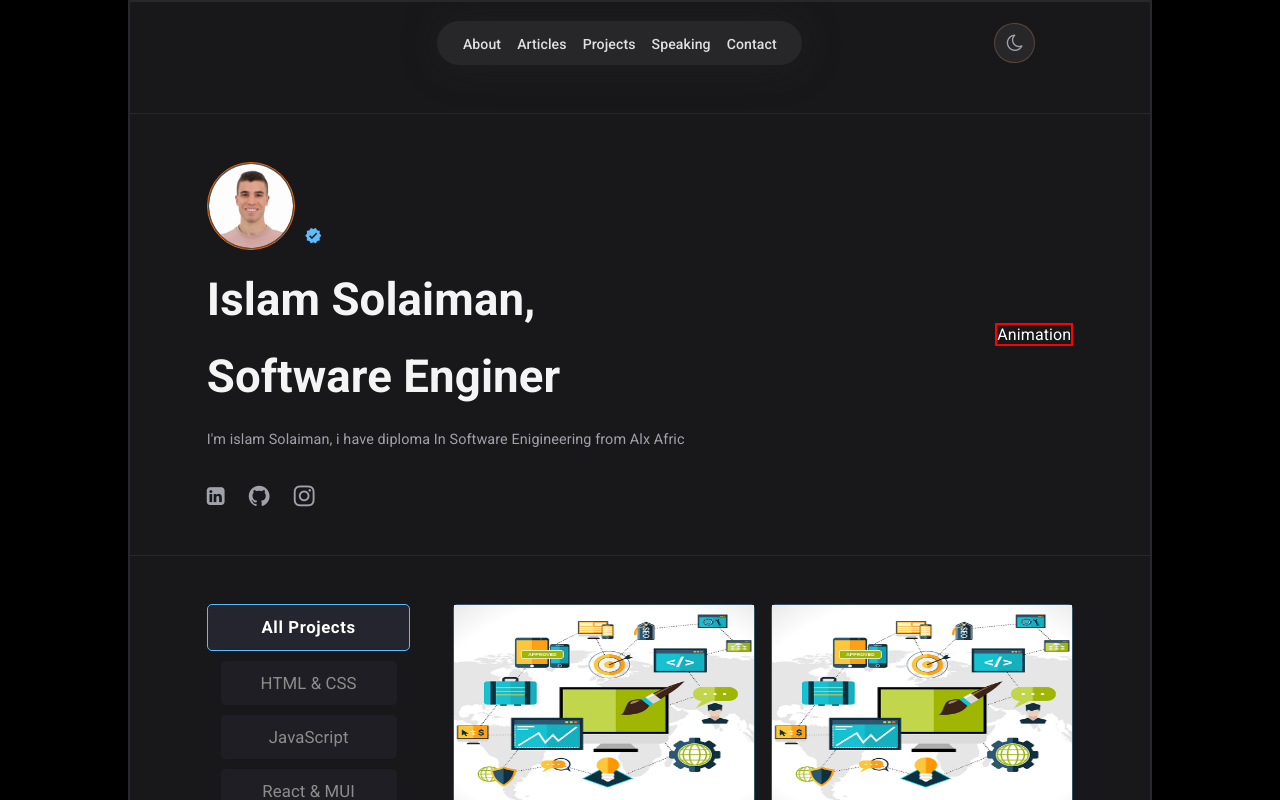
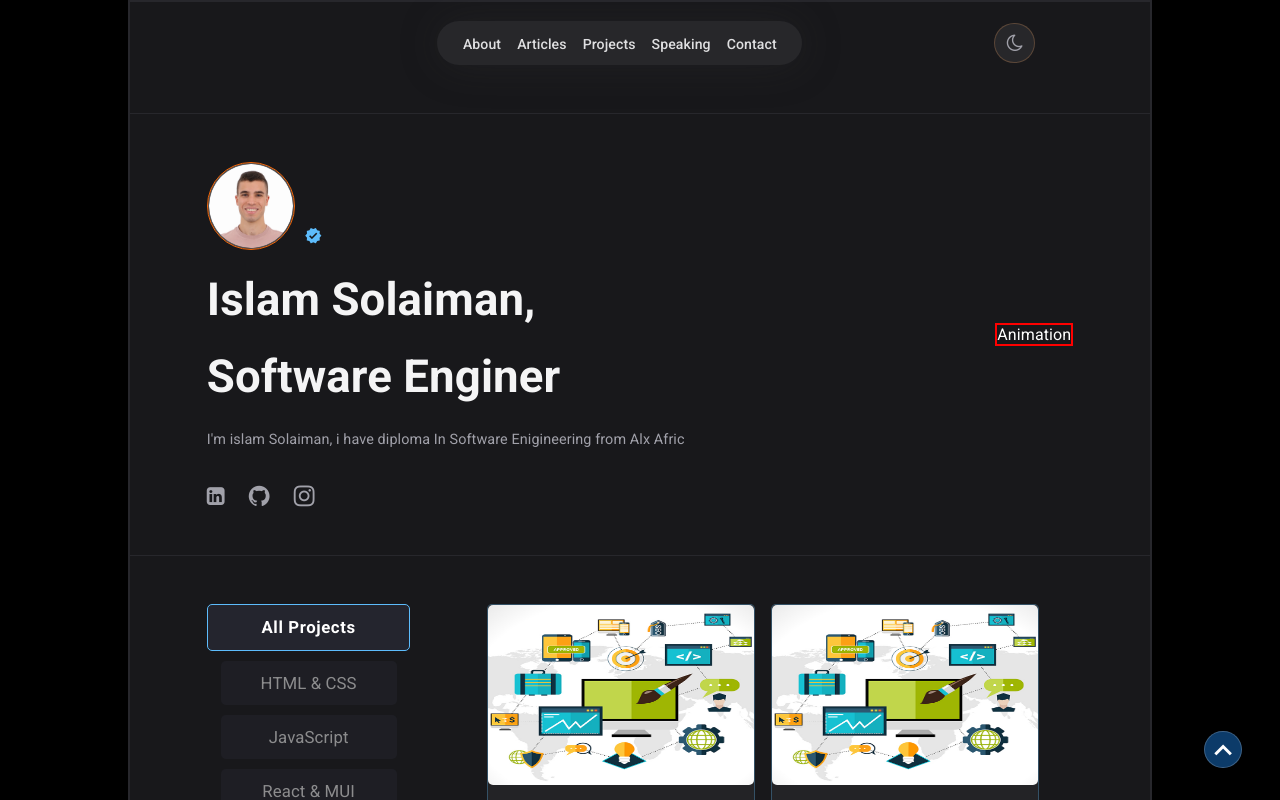
Before and after one commit to islam-solaiman/Portfolio-Website, a React (Create React App) app: page / in a window 1280 px wide. Shown: the top 800 px of the page. Built offline with nearby package versions, Linux system fonts and the light colour scheme.

Commit message:
Main Section Logic

```diff
--- a/src/App.js
+++ b/src/App.js
@@ -7,7 +7,7 @@ import Footer from "./componnets/5-footer/Footer";
 
 
 function App() {
-  return <div className="container">
+  return <div id="up" className="container">
     <Header />
     <div className="devider"/>
     <Hero />
@@ -17,6 +17,10 @@ function App() {
     <Contact />
     <div className="devider"/>
     <Footer />
+
+    <a href="#up">
+     <button className="icon-keyboard_arrow_up scroll2top"></button>
+    </a>
   </div>
 }
 
--- a/src/componnets/3-main/Main.js
+++ b/src/componnets/3-main/Main.js
@@ -1,15 +1,17 @@
-import React from 'react'
+import React, { useState } from 'react'
 import  './main.css'
 
 export default function Main() {
+  const  [isActive, setIsActive] = useState("all");
+
   return (
     <main className='flex'>
       <section className='flex left-section'>
-        <button className='active'>All Projects</button>
-        <button>HTML & CSS</button>
-        <button>JavaScript</button>
-        <button>React & MUI</button>
-        <button>NodeJs & Express</button>
+        <button onClick={()=>setIsActive("all")} className={isActive === "all"? "active" : ""}>All Projects</button>
+        <button onClick={()=>setIsActive("option1")} className={isActive === "option1" ? "active" : ""}>HTML & CSS</button>
+        <button onClick={()=>setIsActive("option2")} className={isActive === "option2" ? "active" : ""}>JavaScript</button>
+        <button onClick={()=>setIsActive("option3")} className={isActive === "option3" ? "active" : ""}>React & MUI</button>
+        <button onClick={()=>setIsActive("option4")} className={isActive === "option4" ? "active" : ""}>NodeJs & Express</button>
       </section>
 
       <section className='flex right-section'>
--- a/src/componnets/3-main/main.css
+++ b/src/componnets/3-main/main.css
@@ -1,10 +1,10 @@
 /* ================
-        Contents
-=================== */
-/*
+     Contents
+===================
 
 1- Left Section - Buttons
 2- Right Sectin - Cards
+3- Responsive Design (Media query)
 
 */
 
@@ -79,8 +79,9 @@ main section.right-section.flex{
 }
 
 .card img{
-      width: 300px;
-      height: 200px;
+        border-radius: 5px;
+      width: 100%;  /*  to remove later*/
+      height: 180px;  /*  to remove later  */
 }
 
 .card .box{
@@ -123,7 +124,7 @@ main section.right-section.flex{
    Responsive Design (Media query)
 ==================================== */
 
-@media(max-width:600px){
+@media(max-width:681px){
         main.flex {
                 flex-direction: column;
                 align-items: center;
--- a/src/index.css
+++ b/src/index.css
@@ -5,6 +5,7 @@ html{
     font-family: "Roboto", sans-serif;
     box-sizing: border-box;
     letter-spacing: 0.1px;
+    scroll-behavior: smooth;
 }
 
 *{
@@ -89,6 +90,58 @@ button:active{
     scale: 0.95;
 }
 
+
+/* ===============
+    Scroll Bar
+==================*/
+
+
+::-webkit-scrollbar {
+    width: 0.6rem;
+   }
+
+  ::-webkit-scrollbar-track {
+    border: 7px solid #292c3b;
+    box-shadow: inset 0 0 2.5px 2px rgba(0, 0, 0, 0.5);
+    border-radius: 4px;
+    background-color: #d4d4d8;
+    }
+
+  ::-webkit-scrollbar-thumb {
+    background: #888;
+    border-radius: 2px;
+  }
+
+  ::-webkit-scrollbar-thumb:hover {
+    background: #555;
+  }
+
+
+/* =====================
+    Scroll2top Button
+=======================*/
+
+button.scroll2top{
+    background-color: rgba(25, 118, 210, 0.5);
+    width: 2.2rem;
+    height: 2.2rem;
+    border-radius: 50%;
+    font-size: 2.2rem;
+    text-align: center;
+    position: fixed;
+    bottom: 2rem;
+    right: 3%;
+    border: 1px solid rgba(255, 255, 255, 0.2);
+}
+
+button.scroll2top:hover{
+    background-color: rgba(25, 118, 210);
+}
+
+/* =================================
+   Responsive Design (Media query)
+==================================== */
+
 @media (max-width: 1000px){
     .container {
         --container-padding: 1.7rem;
```
